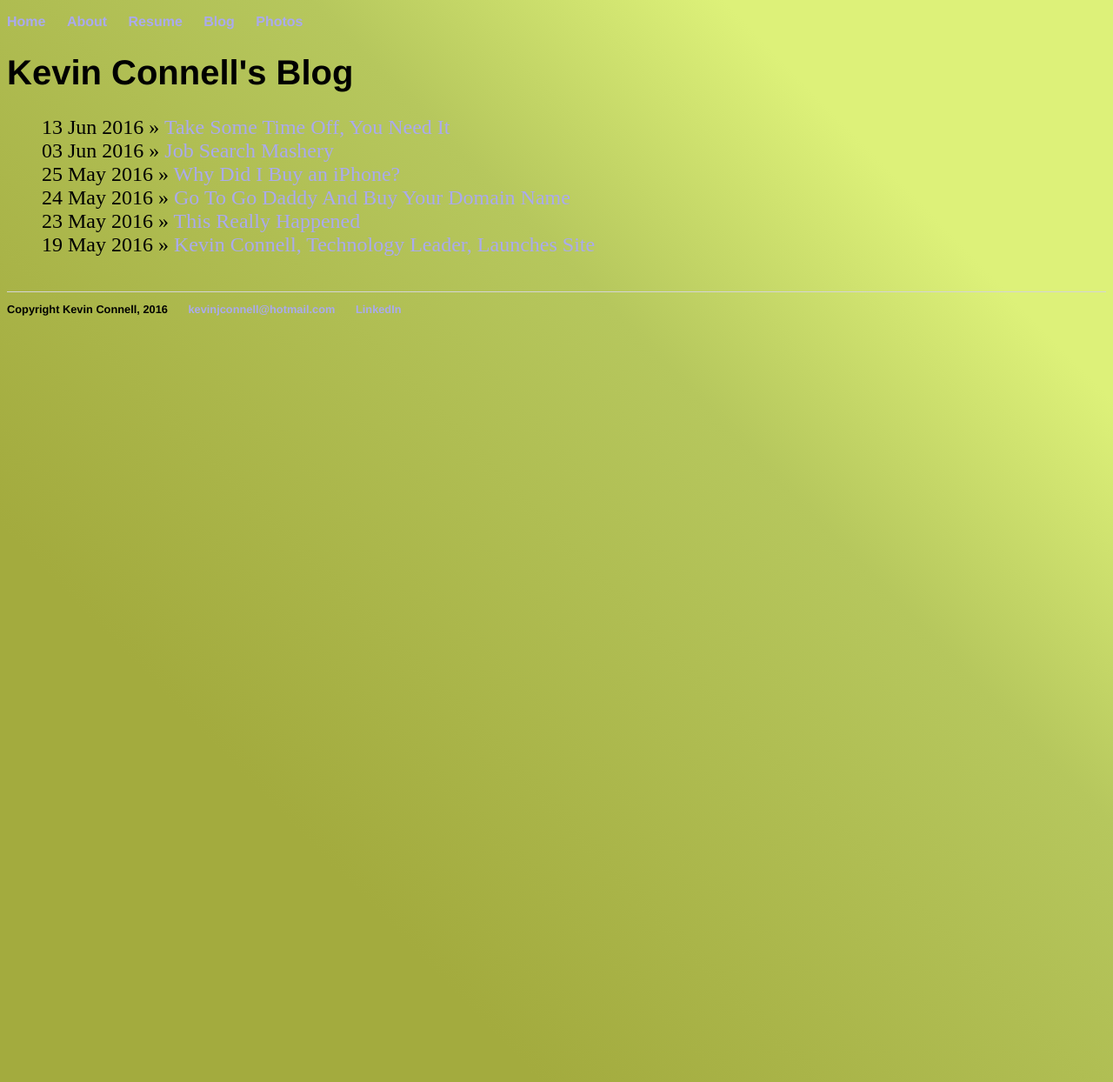
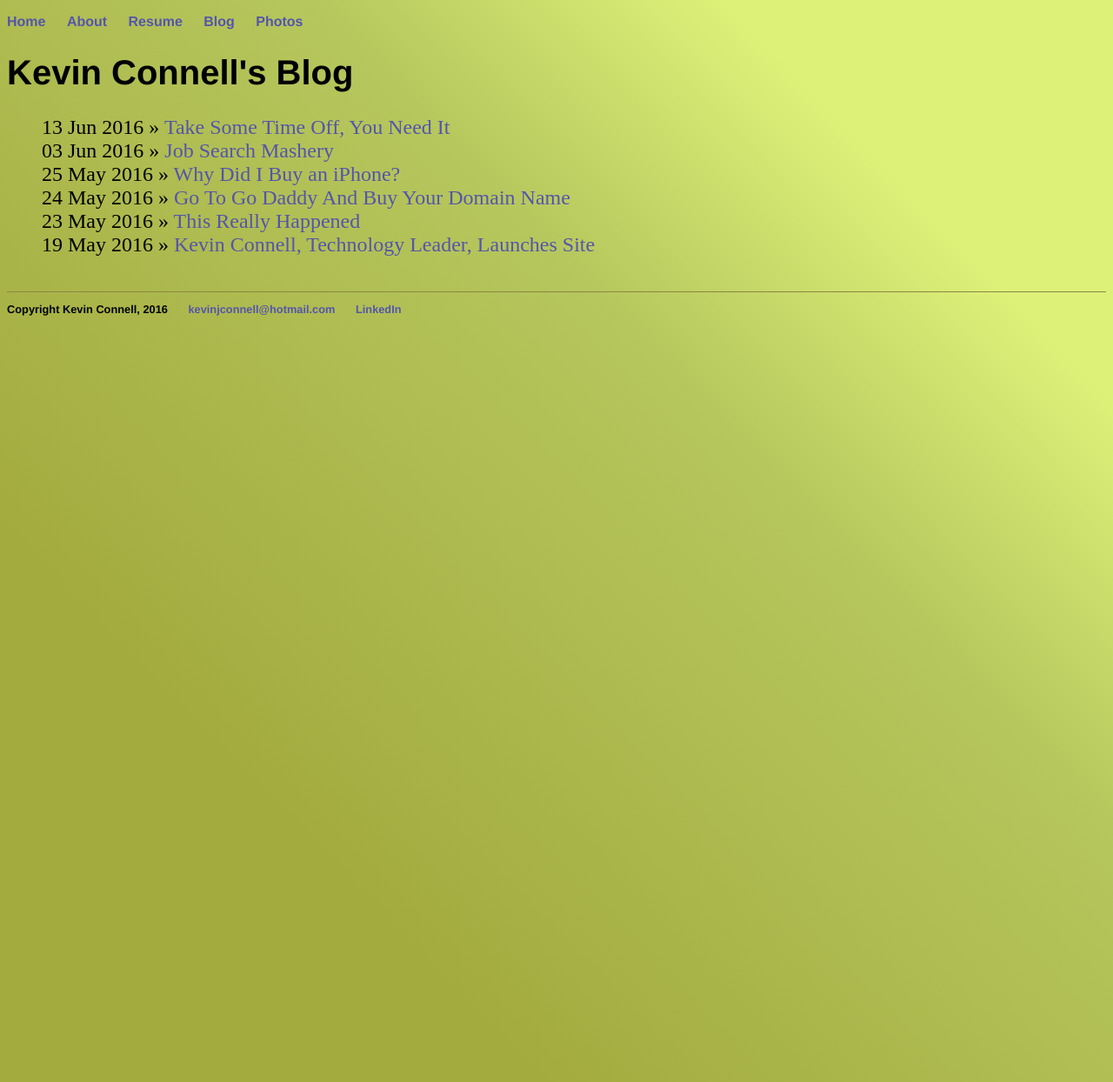
Before and after one commit to mo4dawg/mo4dawg.github.io, a Jekyll site: the page built from blog/index.html, in a window 1280 px wide. Shown: the whole page at 87% size. Built offline with Jekyll 4.4.1, drawn with Linux system fonts in a browser that asks for light colours.

Commit message:
Update main.css

```diff
--- a/css/main.css
+++ b/css/main.css
@@ -1,11 +1,11 @@
 .MyGradientClass
 {
     height:1220px;
- /*  //  background-image: linear-gradient(bottom, rgb(113,61,62) 25%, rgb(147,92,93) 63%, rgb(177,120,121) 82%);
-  //  background-image: -o-linear-gradient(bottom, rgb(113,61,62) 25%, rgb(147,92,93) 63%, rgb(177,120,121) 82%);
-  //  background-image: -moz-linear-gradient(bottom, rgb(113,61,62) 25%, rgb(147,92,93) 63%, rgb(177,120,121) 82%);
-  //  background-image: -webkit-linear-gradient(bottom, rgb(113,61,62) 25%, rgb(147,92,93) 63%, rgb(177,120,121) 82%);
-   // background-image: -ms-linear-gradient(bottom, rgb(113,61,62) 25%, rgb(147,92,93) 63%, rgb(177,120,121) 82%); */
+ /*    background-image: linear-gradient(bottom, rgb(113,61,62) 25%, rgb(147,92,93) 63%, rgb(177,120,121) 82%);
+    background-image: -o-linear-gradient(bottom, rgb(113,61,62) 25%, rgb(147,92,93) 63%, rgb(177,120,121) 82%);
+    background-image: -moz-linear-gradient(bottom, rgb(113,61,62) 25%, rgb(147,92,93) 63%, rgb(177,120,121) 82%);
+    background-image: -webkit-linear-gradient(bottom, rgb(113,61,62) 25%, rgb(147,92,93) 63%, rgb(177,120,121) 82%);
+    background-image: -ms-linear-gradient(bottom, rgb(113,61,62) 25%, rgb(147,92,93) 63%, rgb(177,120,121) 82%); */
 
     background-image: -webkit-gradient(
         linear,
@@ -32,7 +32,7 @@ nav ul li, footer ul li {
 }
 a {
     text-decoration: none;
-    color: #AAE;
+    color: #55A;
 }
 a:hover {
     text-decoration: underline;
@@ -51,7 +51,7 @@ p {
     color: #333;
 }
 footer {
-    border-top: 1px solid #d5d5d5;
+    border-top: 1px solid #888844;
     font-size: .8em;
 }
 
```
